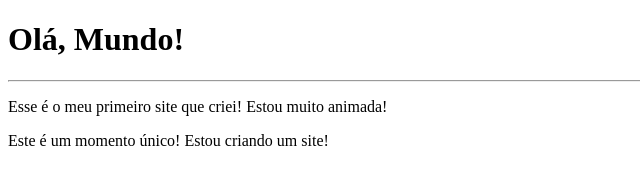
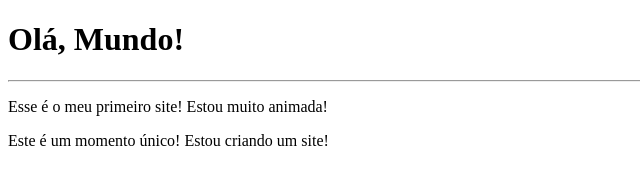
Before and after one commit to lalrianymendes/Hello-World, a plain HTML site: page site-exemplo/index.html in a window 1280 px wide. Shown: the full height of the page, 0-640 px from the left. Drawn offline with Linux system fonts and the light colour scheme.

Commit message:
Fix typo in introductory paragraph

```diff
--- a/site-exemplo/index.html
+++ b/site-exemplo/index.html
@@ -8,7 +8,7 @@
 <body>
     <h1>Olá, Mundo!</h1>
     <hr>
-    <p>Esse é o meu primeiro site que criei! Estou muito animada!</p>
+    <p>Esse é o meu primeiro site! Estou muito animada!</p>
     <p>Este é um momento único! Estou criando um site!</p>
 </body>
 </html>
```
